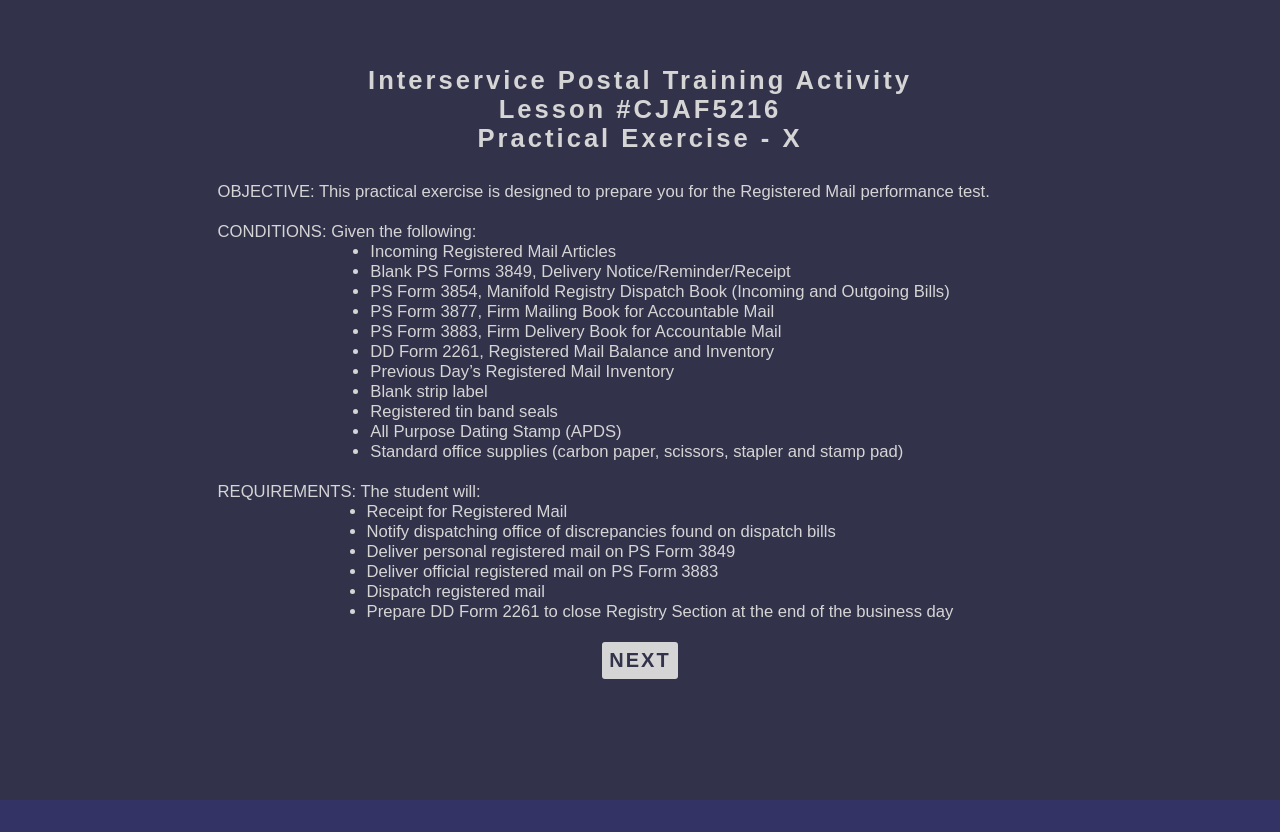
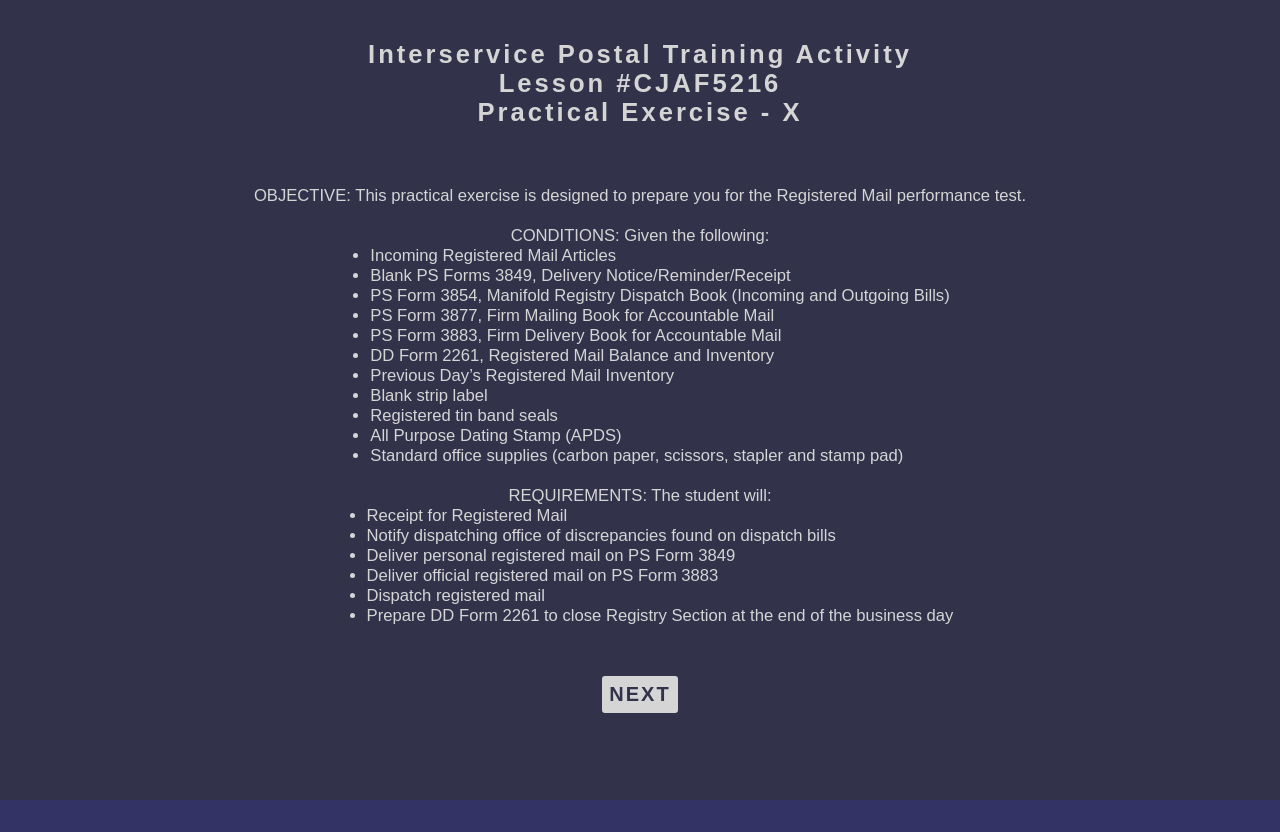
Before and after one commit to jaimitch/Postal-PEY, a Vue app: page / in a window 1280 px wide. Built offline with nearby package versions, Linux system fonts and the light colour scheme.

Commit message:
Almost all the modals had global style sections and when I went to change one they all broke, should be good now

```diff
--- a/src/components/Delete.vue
+++ b/src/components/Delete.vue
@@ -33,7 +33,7 @@
   };
 </script>
 
-<style>
+<style scoped>
   .modal-backdrop {
     position: fixed;
     top: 0;
@@ -50,17 +50,19 @@
 
   .modal {
     position: absolute;
-    top: 20vw;
+    top: 40%;
     left:50%;
+    min-width: 30vw;
+    min-height: 10vh;
+    border-radius: 12px;
+    z-index:50;
+    box-shadow: 1px 3px 2px black;
     transform: translateX(-50%);
     background: #32334B;
     overflow-x: auto;
     display: flex;
     flex-direction: column;
-    min-width: 35vw;
-    min-height: 10vh;
-    border-radius: 5px;
-  }
+}
 
 
   .modal-body {
@@ -79,8 +81,11 @@
   }
 
 .gold {
-  color: #D5D5D5;
-  text-align: center;
+  position:relative;
+  /* top: 8vw; */
+  text-align:center;
+  padding: 1vw;
+  font-size: 1.4vw;
 }
   .delete-yes,.delete-no{
     font-size: 1vw;
--- a/src/components/Error.vue
+++ b/src/components/Error.vue
@@ -33,7 +33,7 @@
   };
 </script>
 
-<style>
+<style scoped>
   .modal-backdrop {
     position: fixed;
     top: 0;
@@ -50,17 +50,19 @@
 
   .modal {
     position: absolute;
-    top: 20vw;
+    top: 40%;
     left:50%;
+    min-width: 30vw;
+    min-height: 10vh;
+    border-radius: 12px;
+    z-index:50;
+    box-shadow: 1px 3px 2px black;
     transform: translateX(-50%);
     background: #32334B;
     overflow-x: auto;
     display: flex;
     flex-direction: column;
-    min-width: 35vw;
-    min-height: 10vh;
-    border-radius: 5px;
-  }
+}
 
 
   .modal-body {
@@ -79,9 +81,10 @@
   }
 
 .gold {
-  color: #D5D5D5;
-  text-align: center;
-  padding: 2vw;
-
+  position:relative;
+  /* top: 8vw; */
+  text-align:center;
+  padding: 1vw;
+  font-size: 1.4vw;
 }
 </style>
--- a/src/components/SectionCompleted.vue
+++ b/src/components/SectionCompleted.vue
@@ -27,7 +27,7 @@
   };
 </script>
 
-<style>
+<style scoped>
   .modal-backdrop {
     position: fixed;
     top: 0;
@@ -44,17 +44,19 @@
 
   .modal {
     position: absolute;
-    top: 20vw;
+    top: 40%;
     left:50%;
+    min-width: 30vw;
+    min-height: 10vh;
+    border-radius: 12px;
+    z-index:50;
+    box-shadow: 1px 3px 2px black;
     transform: translateX(-50%);
     background: #32334B;
     overflow-x: auto;
     display: flex;
     flex-direction: column;
-    min-width: 35vw;
-    min-height: 10vh;
-    border-radius: 5px;
-  }
+}
 
 
   .modal-body {
@@ -73,8 +75,10 @@
   }
 
 .gold {
-  color: #D5D5D5;
-  text-align: center;
-  padding: 2vw;
+  position:relative;
+  /* top: 8vw; */
+  text-align:center;
+  padding: 1vw;
+  font-size: 1.4vw;
 }
 </style>
--- a/src/components/Success.vue
+++ b/src/components/Success.vue
@@ -32,7 +32,7 @@
   };
 </script>
 
-<style>
+<style scoped>
   .modal-backdrop {
     position: fixed;
     top: 0;
@@ -49,17 +49,19 @@
 
   .modal {
     position: absolute;
-    top: 20vw;
+    top: 40%;
     left:50%;
+    min-width: 30vw;
+    min-height: 10vh;
+    border-radius: 12px;
+    z-index:50;
+    box-shadow: 1px 3px 2px black;
     transform: translateX(-50%);
     background: #32334B;
     overflow-x: auto;
     display: flex;
     flex-direction: column;
-    min-width: 35vw;
-    min-height: 10vh;
-    border-radius: 5px;
-  }
+}
 
 
   .modal-body {
@@ -78,7 +80,10 @@
   }
 
 .gold {
-  color: #D5D5D5;
-  text-align: center;
+  position:relative;
+  /* top: 8vw; */
+  text-align:center;
+  padding: 1vw;
+  font-size: 1.4vw;
 }
 </style>
--- a/src/components/TLO.vue
+++ b/src/components/TLO.vue
@@ -82,7 +82,7 @@
   };
 </script>
 
-<style>
+<style scoped>
   .modal-backdrop {
     position: fixed;
     top: 0;
@@ -100,7 +100,6 @@
   .modal {
     position: absolute;
     top: 5vh;
-    left:50%;
     overflow-x: auto;
     display: flex;
     flex-direction: column;
@@ -138,7 +137,8 @@
 }
 .tlo-text {
   font-size: 1.3vw;
-  text-align: left;
+  text-align: center;
+  padding: 30px;
   display: flex;
   justify-content: center;
   flex-direction: column;
--- a/src/components/ToolTip.vue
+++ b/src/components/ToolTip.vue
@@ -59,7 +59,12 @@
     border-radius: 12px;
     z-index:50;
     box-shadow: 1px 3px 2px black;
-  }
+    transform: translateX(-50%);
+    background: #32334B;
+    overflow-x: auto;
+    display: flex;
+    flex-direction: column;
+}
   .modal-text{
       position:relative;
       /* top: 8vw; */
```
